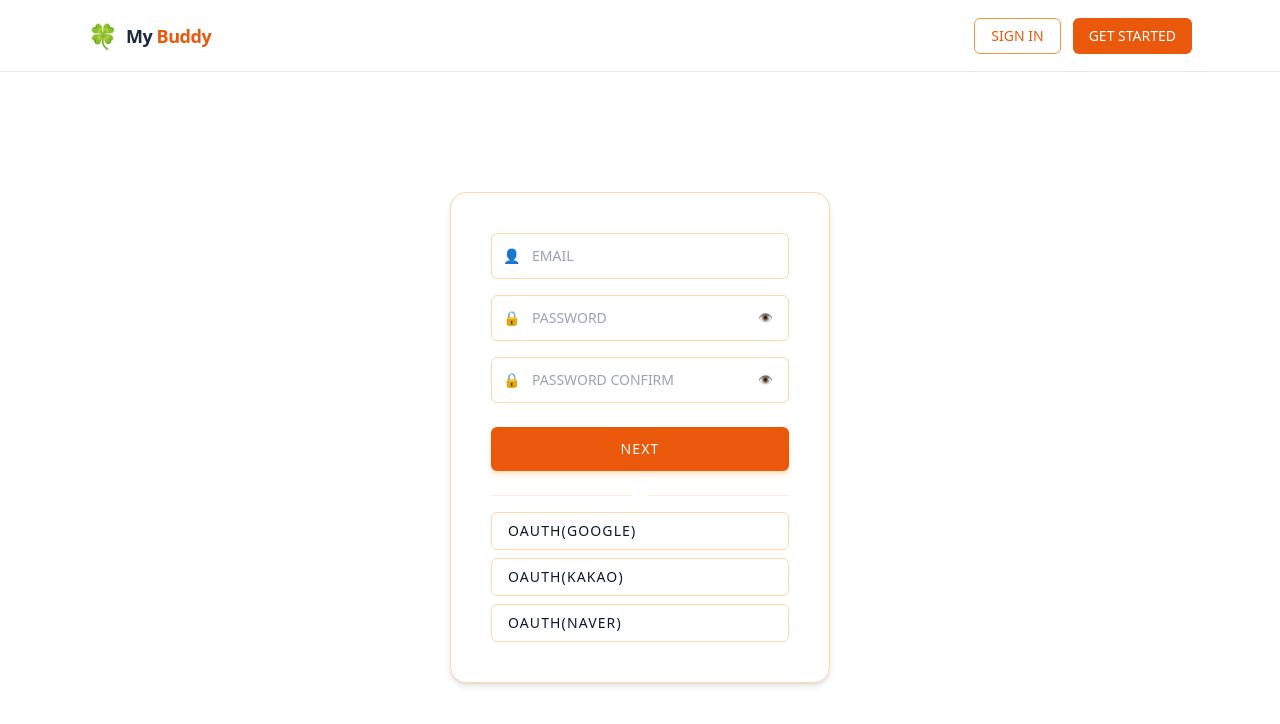
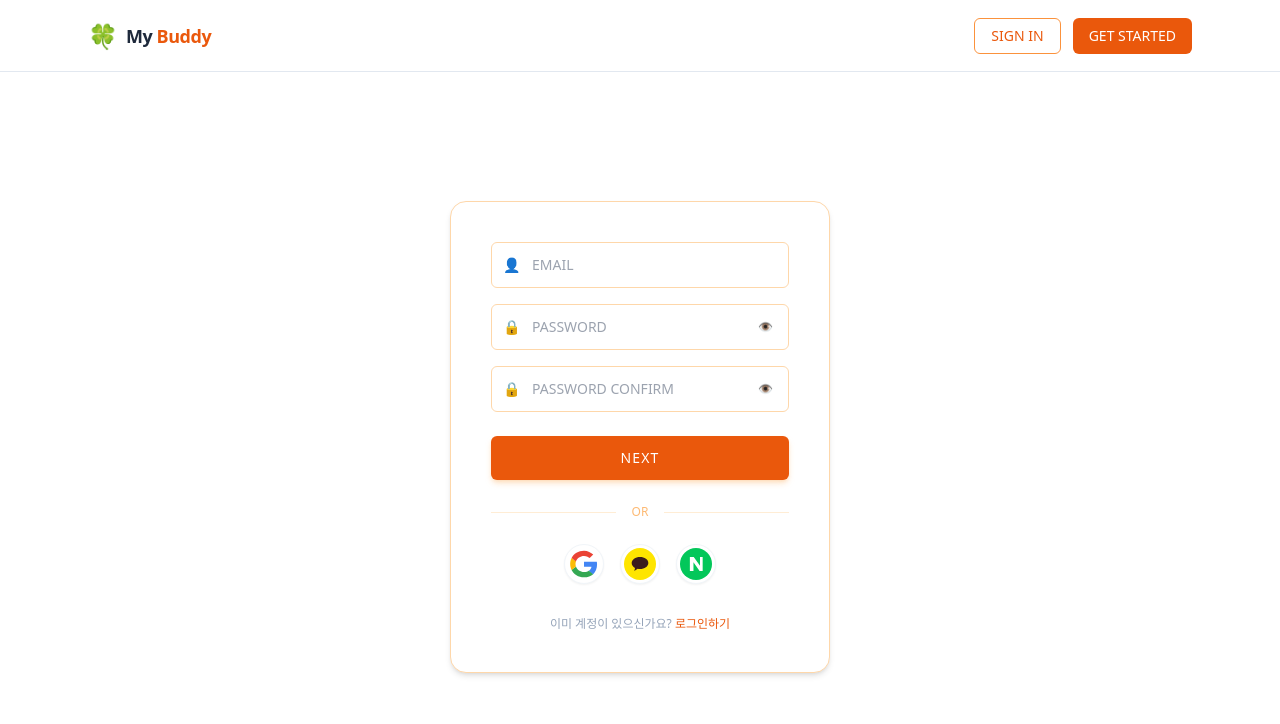
Before and after one commit to jaehozzang/buddy-front, a React (Vite) app: page /auth/register in a window 1280 px wide. Shown: the top 724 px of the page. Built offline with nearby package versions, Linux system fonts and the light colour scheme; no server answers.

Commit message:
login,register

```diff
--- /dev/null
+++ b/src/components/SocialLoginSection.tsx
@@ -0,0 +1,41 @@
+
+const SocialLoginSection = () => {
+    const handleSocialLogin = (provider: string) => {
+        // 나중에 실제 소셜 로그인 로직 연동
+        console.log(`${provider} 로그인 시도`);
+        // window.location.href = `SERVER_URL/oauth2/authorization/${provider}`;
+    };
+
+    return (
+        <>
+            <div className="mt-6 flex items-center gap-4">
+                <div className="h-px flex-1 bg-primary-100" />
+                <span className="text-xs text-primary-300">OR</span> {/* OR 텍스트 추가하면 더 자연스러움 */}
+                <div className="h-px flex-1 bg-primary-100" />
+            </div>
+
+            <div className="mt-6 flex justify-center gap-4">
+                <button
+                    onClick={() => handleSocialLogin('google')}
+                    className="w-10 h-10 flex items-center justify-center rounded-full bg-white hover:bg-primary-50 transition shadow-sm border border-slate-100"
+                >
+                    <img src="/oauth/google_circle.svg" alt="google" className="w-8 h-8" />
+                </button>
+                <button
+                    onClick={() => handleSocialLogin('kakao')}
+                    className="w-10 h-10 flex items-center justify-center rounded-full bg-white hover:bg-primary-50 transition shadow-sm border border-slate-100"
+                >
+                    <img src="/oauth/kakao.svg" alt="kakao" className="w-8 h-8" />
+                </button>
+                <button
+                    onClick={() => handleSocialLogin('naver')}
+                    className="w-10 h-10 flex items-center justify-center rounded-full bg-white hover:bg-primary-50 transition shadow-sm border border-slate-100"
+                >
+                    <img src="/oauth/naver.svg" alt="naver" className="w-8 h-8" />
+                </button>
+            </div>
+        </>
+    );
+};
+
+export default SocialLoginSection;
--- a/src/pages/LoginPage.tsx
+++ b/src/pages/LoginPage.tsx
@@ -1,10 +1,10 @@
 import { useState } from "react";
-import { useNavigate } from "react-router-dom";
+import { useNavigate, Link } from "react-router-dom"; // Link 추가
 import { useAuthStore } from "../store/useAuthStore";
-// ✨ [수정 1] authApi -> authService로 이름 변경해서 가져오기
 import { authService } from "../api/authApi";
 import { AxiosError } from "axios";
 import { IS_TEST_MODE } from "../config";
+import SocialLoginSection from "../components/SocialLoginSection"; // 컴포넌트 import
 
 function LoginPage() {
   const navigate = useNavigate();
@@ -23,7 +23,7 @@ function LoginPage() {
     }
     try {
       if (IS_TEST_MODE) {
-        // ... (테스트 모드 코드는 그대로)
+        // ... (테스트 모드 로직 유지)
         console.log("🛠️ [TEST MODE] 로그인 시도...", email);
         await new Promise(resolve => setTimeout(resolve, 1000));
 
@@ -46,8 +46,6 @@ function LoginPage() {
 
       } else {
         // 🚀 [REAL SERVER]
-        // ✨ [수정 2] authApi.login -> authService.login 으로 변경
-        // 이제 publicApi를 통해 토큰 없이 깨끗하게 요청이 날아갑니다.
         const response = await authService.login({ email, password });
 
         if (response.code === "S000") {
@@ -67,11 +65,11 @@ function LoginPage() {
   };
 
   return (
-    // ... JSX 부분은 동일합니다 ...
     <div className="min-h-[calc(100vh-150px)] flex justify-center items-center bg-white">
       <div className="rounded-2xl border border-primary-200 shadow-md bg-white px-10 py-10 w-[380px]">
         <form className="flex flex-col gap-4" onSubmit={handleLogin}>
-          {/* ... input 필드들 ... */}
+
+          {/* 이메일 입력 */}
           <div className="relative">
             <span className="absolute left-3 top-1/2 -translate-y-1/2 text-primary-500 text-sm">👤</span>
             <input
@@ -84,6 +82,7 @@ function LoginPage() {
             />
           </div>
 
+          {/* 비밀번호 입력 */}
           <div className="relative">
             <span className="absolute left-3 top-1/2 -translate-y-1/2 text-primary-500 text-sm">🔒</span>
             <input
@@ -112,23 +111,19 @@ function LoginPage() {
           </button>
         </form>
 
-        {/* ... 하단 버튼들 ... */}
-        <div className="mt-6 flex items-center gap-4">
-          <div className="h-px flex-1 bg-primary-100" />
-          <div className="h-px flex-1 bg-primary-100" />
+        {/* 👇 [수정] 구분선 및 소셜 버튼 코드를 컴포넌트로 교체 */}
+        <SocialLoginSection />
+
+        {/* 👇 [추가] 회원가입 페이지 이동 링크 (UX 개선) */}
+        <div className="mt-8 text-center">
+          <p className="text-xs text-slate-400">
+            아직 계정이 없으신가요?{" "}
+            <Link to="/auth/register" className="text-primary-600 font-medium hover:underline">
+              회원가입
+            </Link>
+          </p>
         </div>
 
-        <div className="mt-6 flex justify-center gap-4">
-          <button className="w-10 h-10 flex items-center justify-center rounded-full bg-white hover:bg-primary-50 transition shadow-sm">
-            <img src="/oauth/google_circle.svg" alt="google" className="w-8 h-8" />
-          </button>
-          <button className="w-10 h-10 flex items-center justify-center rounded-full bg-white hover:bg-primary-50 transition shadow-sm">
-            <img src="/oauth/kakao.svg" alt="kakao" className="w-8 h-8" />
-          </button>
-          <button className="w-10 h-10 flex items-center justify-center rounded-full bg-white hover:bg-primary-50 transition shadow-sm">
-            <img src="/oauth/naver.svg" alt="naver" className="w-8 h-8" />
-          </button>
-        </div>
       </div>
     </div>
   );
--- a/src/pages/RegisterPage.tsx
+++ b/src/pages/RegisterPage.tsx
@@ -1,8 +1,9 @@
 import { useState } from "react";
-import { useNavigate } from "react-router-dom";
+import { useNavigate, Link } from "react-router-dom"; // Link 추가
+import SocialLoginSection from "../components/SocialLoginSection";
 
 function RegisterPage() {
-  const [email, setEmail] = useState(""); // userId -> email
+  const [email, setEmail] = useState("");
   const [password, setPassword] = useState("");
   const [passwordConfirm, setPasswordConfirm] = useState("");
 
@@ -19,7 +20,6 @@ function RegisterPage() {
       return;
     }
 
-    // 간단한 이메일 형식 체크 (선택사항)
     if (!email.includes("@")) {
       alert("올바른 이메일 형식이 아닙니다.");
       return;
@@ -30,12 +30,8 @@ function RegisterPage() {
       return;
     }
 
-    // ★ 중요: 다음 페이지(닉네임/캐릭터 선택)로 입력한 이메일/비번을 전달합니다.
     navigate("/auth/register/nickname", {
-      state: {
-        email: email,     // 다음 페이지에서 useLocation().state.email 로 받음
-        password: password
-      }
+      state: { email, password }
     });
   };
 
@@ -44,11 +40,11 @@ function RegisterPage() {
       <div className="rounded-2xl border border-primary-200 shadow-md bg-white px-10 py-10 w-[380px]">
 
         <form className="flex flex-col gap-4" onSubmit={handleNext}>
-          {/* EMAIL 입력 (ID -> EMAIL) */}
+          {/* EMAIL */}
           <div className="relative">
             <span className="absolute left-3 top-1/2 -translate-y-1/2 text-primary-500 text-sm">👤</span>
             <input
-              type="text" // or email
+              type="text"
               placeholder="EMAIL"
               value={email}
               onChange={(e) => setEmail(e.target.value)}
@@ -57,7 +53,7 @@ function RegisterPage() {
             />
           </div>
 
-          {/* PASSWORD 입력 (동일) */}
+          {/* PASSWORD */}
           <div className="relative">
             <span className="absolute left-3 top-1/2 -translate-y-1/2 text-primary-500 text-sm">🔒</span>
             <input
@@ -77,9 +73,8 @@ function RegisterPage() {
             </button>
           </div>
 
-           {/* PASSWORD CONFIRM (동일) */}
+          {/* PASSWORD CONFIRM */}
           <div className="relative">
-             {/* ... (생략: 기존 코드와 동일) ... */}
             <span className="absolute left-3 top-1/2 -translate-y-1/2 text-primary-500 text-sm">🔒</span>
             <input
               type={showPasswordConfirm ? "text" : "password"}
@@ -89,8 +84,7 @@ function RegisterPage() {
               className="w-full rounded-md bg-white border border-primary-200 px-10 py-3
               text-sm text-slate-700 focus:outline-none focus:border-primary-400"
             />
-             {/* ... 버튼 ... */}
-             <button
+            <button
               type="button"
               onClick={() => setShowPasswordConfirm((prev) => !prev)}
               className="absolute right-4 top-1/2 -translate-y-1/2 text-xs text-slate-400 cursor-pointer"
@@ -108,22 +102,19 @@ function RegisterPage() {
           </button>
         </form>
 
-        <div className="mt-6 flex items-center gap-4">
-          <div className="h-px flex-1 bg-primary-100" />
-          <div className="h-px flex-1 bg-primary-100" />
+        {/* 👇 구분선 코드를 지우고 컴포넌트만 남김 (컴포넌트 안에 구분선이 있다고 가정) */}
+        <SocialLoginSection />
+
+        {/* 👇 [추가 팁] 로그인 페이지로 돌아가는 링크 */}
+        <div className="mt-8 text-center">
+          <p className="text-xs text-slate-400">
+            이미 계정이 있으신가요?{" "}
+            <Link to="/auth/login" className="text-primary-600 font-medium hover:underline">
+              로그인하기
+            </Link>
+          </p>
         </div>
 
-        <div className="mt-4 flex flex-col gap-2 text-sm tracking-[0.08em]">
-          <button className="w-full rounded-md border border-primary-200 bg-white py-2 px-4 text-left hover:bg-primary-50 transition">
-            OAUTH(GOOGLE)
-          </button>
-          <button className="w-full rounded-md border border-primary-200 bg-white py-2 px-4 text-left hover:bg-primary-50 transition">
-            OAUTH(KAKAO)
-          </button>
-          <button className="w-full rounded-md border border-primary-200 bg-white py-2 px-4 text-left hover:bg-primary-50 transition">
-            OAUTH(NAVER)
-          </button>
-        </div>
       </div>
     </div>
   );
```
